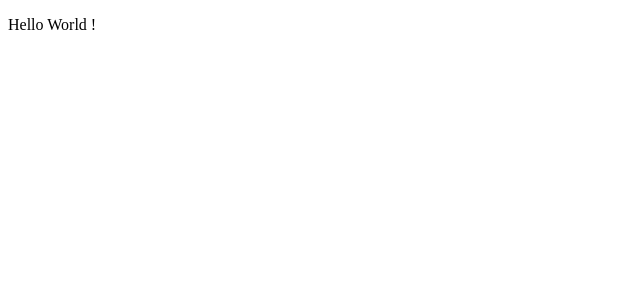
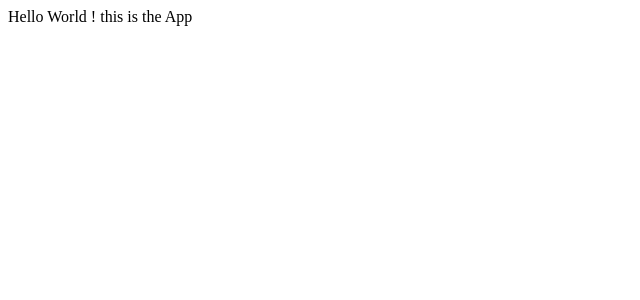
Before and after one commit to womoboy/react-daywork, a React (Create React App) app: page / in a window 1280 px wide. Shown: the top 300 px of the page, without its empty margins (0-640 px from the left). Built offline with nearby package versions, Linux system fonts and the light colour scheme.

Commit message:
reset everything

```diff
--- a/src/App.js
+++ b/src/App.js
@@ -1,11 +1,7 @@
-import Prodduct from './components/product/Product'
-
 const App = () => {
-    const text = "Hello World !"
-
     return (
         <>
-            <Prodduct text={text} />
+            <div>Hello World ! this is the App</div>
         </>
     )
 }
--- a/src/components/product/Product.js
+++ /dev/null
@@ -1,9 +0,0 @@
-const Product = ({ text }) => {
-    return (
-        <>
-            <p>{text}</p>
-        </>
-    )
-}
-
-export default Product
--- a/src/index.js
+++ b/src/index.js
@@ -1,3 +1,4 @@
+import React from "react";
 import ReactDOM from 'react-dom/client';
 import App from './App';
 
```
